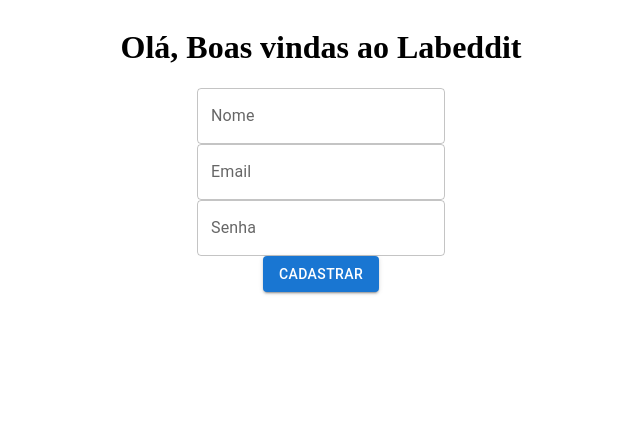
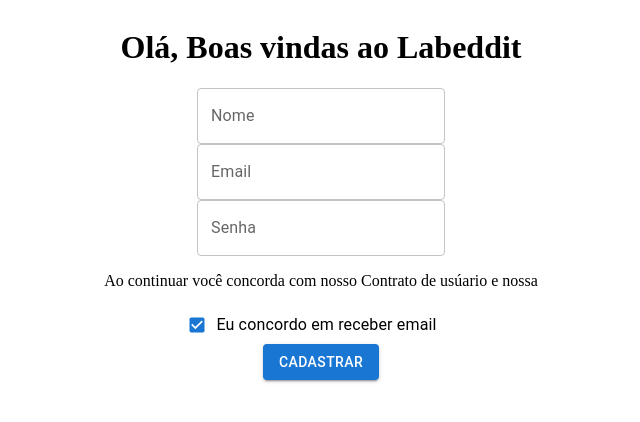
Before and after one commit to future4code/shaw-Luiz-Leite, a React (Create React App) app in the folder modulo3/projeto-Labeddit/labeddit/: page /cadastro in a window 1280 px wide. Shown: the top 422 px of the page, without its empty margins (319-959 px from the left). Built offline with nearby package versions, Linux system fonts and the light colour scheme.

Commit message:
labeddit2

```diff
--- a/modulo3/projeto-Labeddit/labeddit/src/Pages/Cadastro/CadastroPage.js
+++ b/modulo3/projeto-Labeddit/labeddit/src/Pages/Cadastro/CadastroPage.js
@@ -2,8 +2,10 @@ import React from 'react';
 import { CadastroContainer,ButtonDiv } from './Styled';
 import { TextField, Button  } from '@mui/material';
 import { Link } from 'react-router-dom';
+import Checkbox from '@mui/material/Checkbox';
+import FormControlLabel from '@mui/material/FormControlLabel';
 
-
+const label = { inputProps: { 'aria-label': 'Checkbox demo' } };
 
 export const CadastroPage = () => {
     return (
@@ -13,6 +15,9 @@ export const CadastroPage = () => {
       <TextField label={"Nome"} />
       <TextField label={"Email"} type = {"email"}/>
       <TextField label={"Senha"} type = {"password"}/>
+      <p>Ao continuar você concorda com nosso Contrato
+      de usúario e nossa <href Politica de privacidade/>  </p>
+      <FormControlLabel control={<Checkbox defaultChecked size="small"/>} label="Eu concordo em receber email" />
       <ButtonDiv>
                 <Link to={'/feed'}>
                 <Button type={'submit'} variant={'contained'} color={'primary'} > Cadastrar </Button>
--- a/modulo3/projeto-Labeddit/labeddit/src/Pages/Cadastro/Styled.js
+++ b/modulo3/projeto-Labeddit/labeddit/src/Pages/Cadastro/Styled.js
@@ -10,6 +10,7 @@ export const ButtonDiv = styled.div`
 display: grid;
 grid-auto-flow: column;
 gap: 16px;
+
 a {
     text-decoration: none;
 }
```
